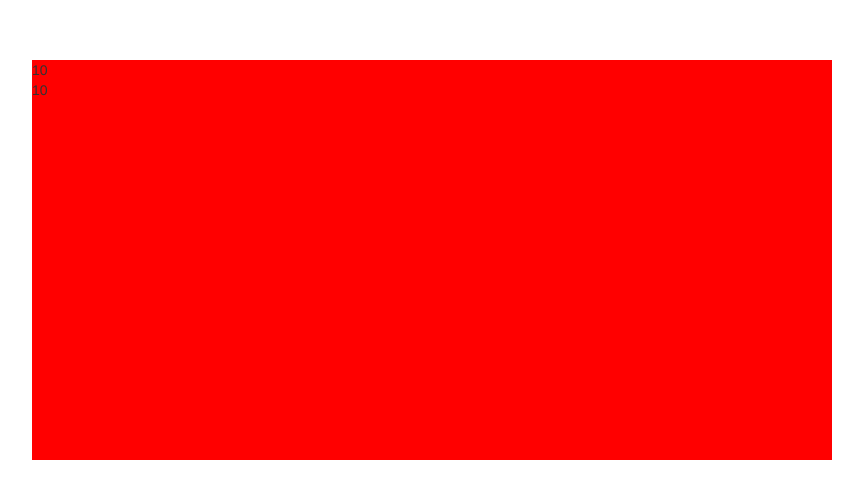
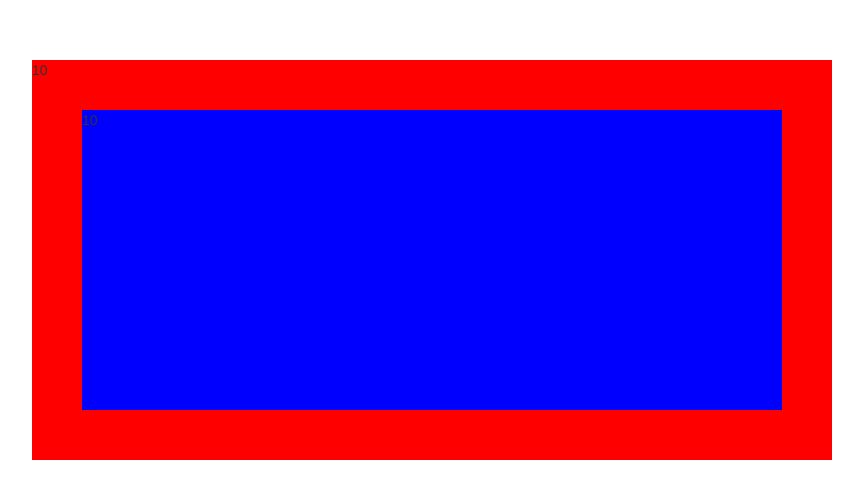
Before and after one commit to kaxcode/react-todo, a React (Create React App) app: page / in a window 1280 px wide. Shown: the part 170-668 px from the top of the page, without its empty margins (208-1071 px from the left). Built offline with nearby package versions, Linux system fonts and the light colour scheme.

Commit message:
Implements css grid for the blue box to be centered insed red box.

```diff
--- a/src/index.css
+++ b/src/index.css
@@ -26,4 +26,14 @@ input[type="file"] {
   width: 800px;
   height: 400px;
   grid-area: 2/2/3/3;
+  display: grid;
+  grid-template-columns: 1fr 2fr 1fr;
+  grid-template-rows: 1fr 1fr 1fr;
 }
+
+.blue {
+  background-color: blue;
+  width: 700px;
+  height: 300px;
+  grid-area: 2/2/3/3;
+}
```
